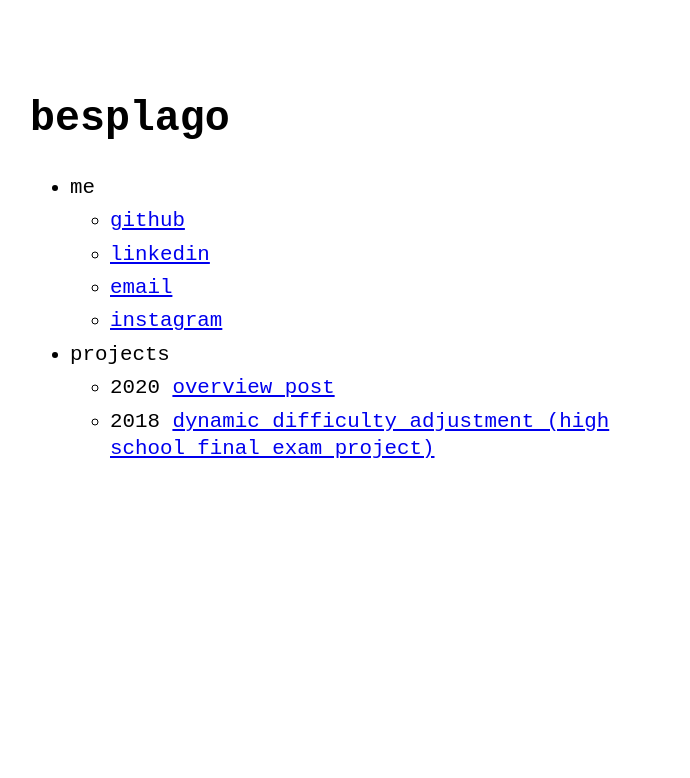
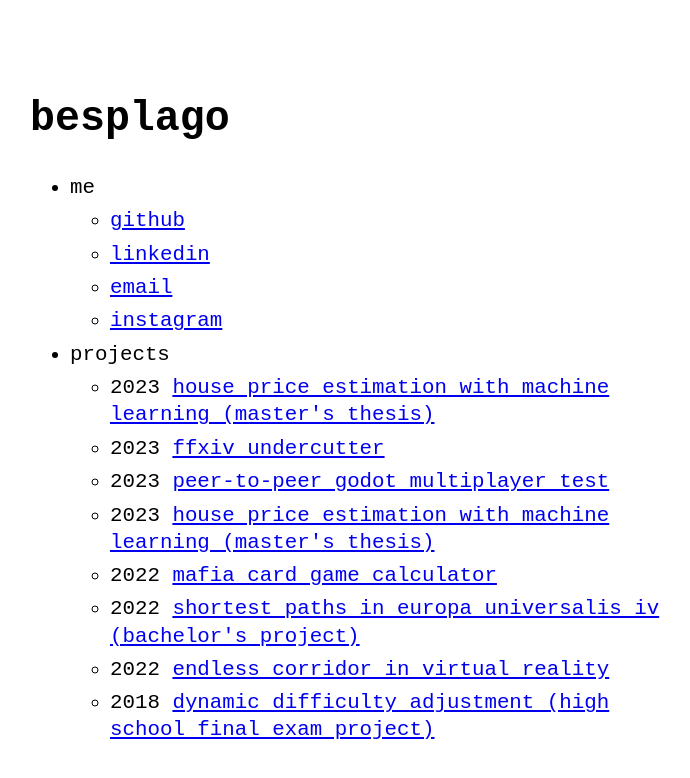
Before and after one commit to besplago/besplago.github.io, a Jekyll site: the page built from index.md, in a window 1280 px wide. Shown: the top 778 px of the page, without its empty margins (290-980 px from the left). Built offline with Jekyll 4.4.1, drawn with Linux system fonts in a browser that asks for light colours.

Commit message:
add: project skeletons

```diff
--- /dev/null
+++ b/_posts/2022-1-15-endless-corridor.md
@@ -0,0 +1,6 @@
+---
+layout: post
+title: "Endless Corridor in Virtual Reality"
+---
+
+(Work in progress)
--- /dev/null
+++ b/_posts/2022-11-12-mafia-calculator.md
@@ -0,0 +1,6 @@
+---
+layout: post
+title: "Mafia Card Game Calculator"
+---
+
+(Work in progress)
--- /dev/null
+++ b/_posts/2022-4-6-eu4-shortest-paths.md
@@ -0,0 +1,6 @@
+---
+layout: post
+title: "Shortest Paths in Europa Universalis IV (bachelor's project)"
+---
+
+(Work in progress)
--- /dev/null
+++ b/_posts/2023-11-30-peer-to-peer-multiplayer-test.md
@@ -0,0 +1,6 @@
+---
+layout: post
+title: "Peer-To-Peer Godot Multiplayer Test"
+---
+
+(Work in progress)
--- /dev/null
+++ b/_posts/2023-12-11-ffxiv-undercutter.md
@@ -0,0 +1,6 @@
+---
+layout: post
+title: "FFXIV Undercutter"
+---
+
+(Work in progress)
--- /dev/null
+++ b/_posts/2023-12-11-ml-house-price-estimation.md
@@ -0,0 +1,6 @@
+---
+layout: post
+title: "House Price Estimation with Machine Learning (master's thesis)"
+---
+
+(Work in progress)
--- /dev/null
+++ b/_posts/2023-9-14-high-school-basketball-manager.md
@@ -0,0 +1,6 @@
+---
+layout: post
+title: "House Price Estimation with Machine Learning (master's thesis)"
+---
+
+(Work in progress)
```
Also changed, not shown: _posts/2020-07-07-overview-post.md (deleted, +0 -83 lines), _posts/2018-1-1-dda.md (line endings or trailing spaces).
